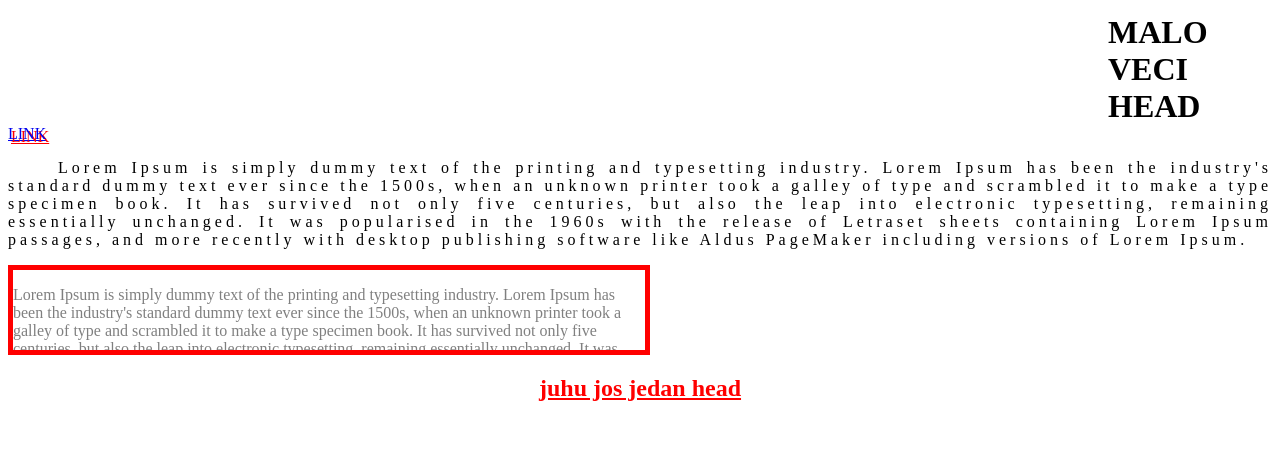
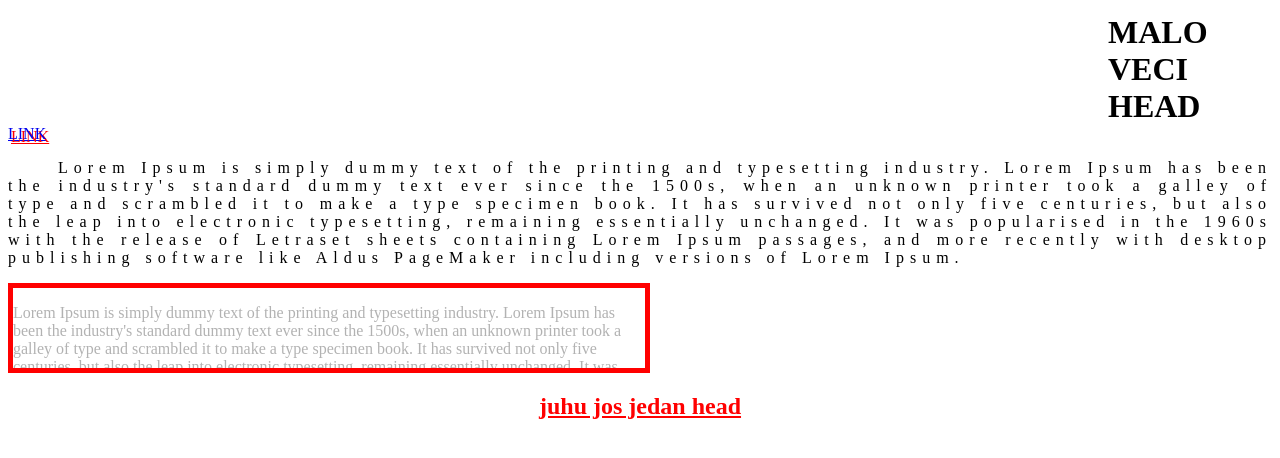
Before and after one commit to devAbu/abocUcenje, a PHP site: page /zadatak3.html in a window 1280 px wide. Shown: the part 315-773 px from the top of the page. Run offline with PHP 8.4, Linux system fonts and the light colour scheme.

Commit message:
Odredjene ispravke, ne sve

```diff
--- a/kiseli/zadatak3/trica.css
+++ b/kiseli/zadatak3/css/trica.css
@@ -50,7 +50,7 @@
 
   text-indent: 50px;
     text-align: justify;
-     letter-spacing: 4px;
+     letter-spacing: 6px;
 }
 
 
@@ -68,7 +68,7 @@ div.soki67{
   height:80px;
    width:100%;
     overflow:auto;
-     opacity: 0.5;
+
 }
 
 
@@ -81,3 +81,13 @@ text-decoration: underline;
 
 
 }
+
+.soki63{
+
+  opacity: 0.3;
+    transition: 0.3s;
+
+}
+
+
+.soki63:hover {opacity: 5}
--- a/kiseli/zadatak3/zadatak3.html
+++ b/kiseli/zadatak3/zadatak3.html
@@ -13,8 +13,8 @@
          <meta name="description" content="zadatak 3">
           <meta name="keywords" content="web, html, css">
 
-            <link id="sok60" class="sok61" rel="icon" href="slike/oma1.jpg">
-             <link rel="stylesheet" type="text/css" href="trica.css">
+            <link rel="icon" href="slike/oma1.jpg">
+             <link rel="stylesheet" type="text/css" href="css/trica.css">
 
 
    </head>
```
